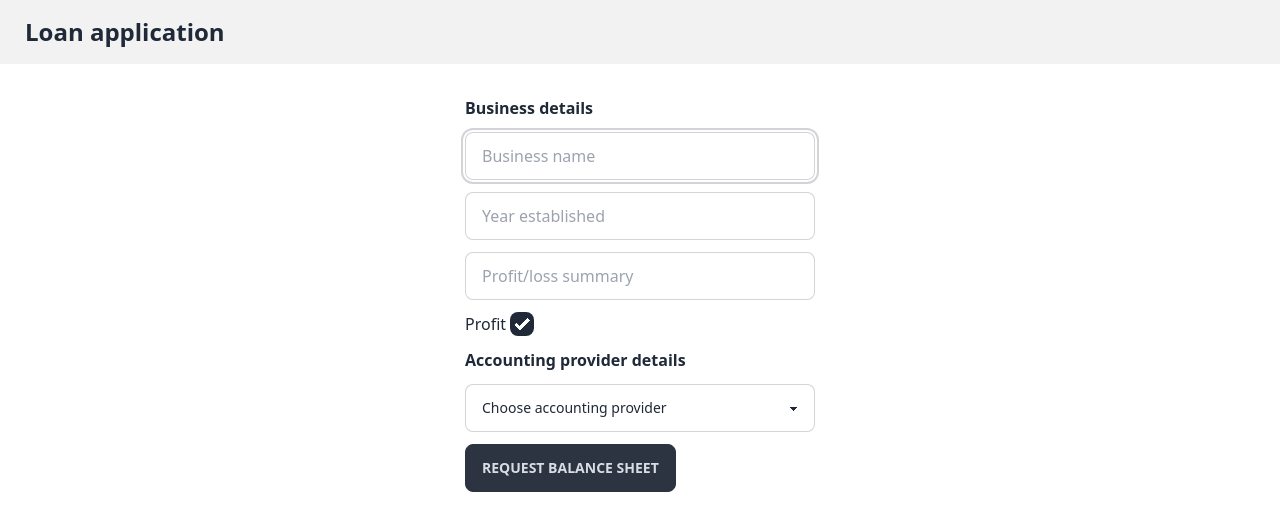
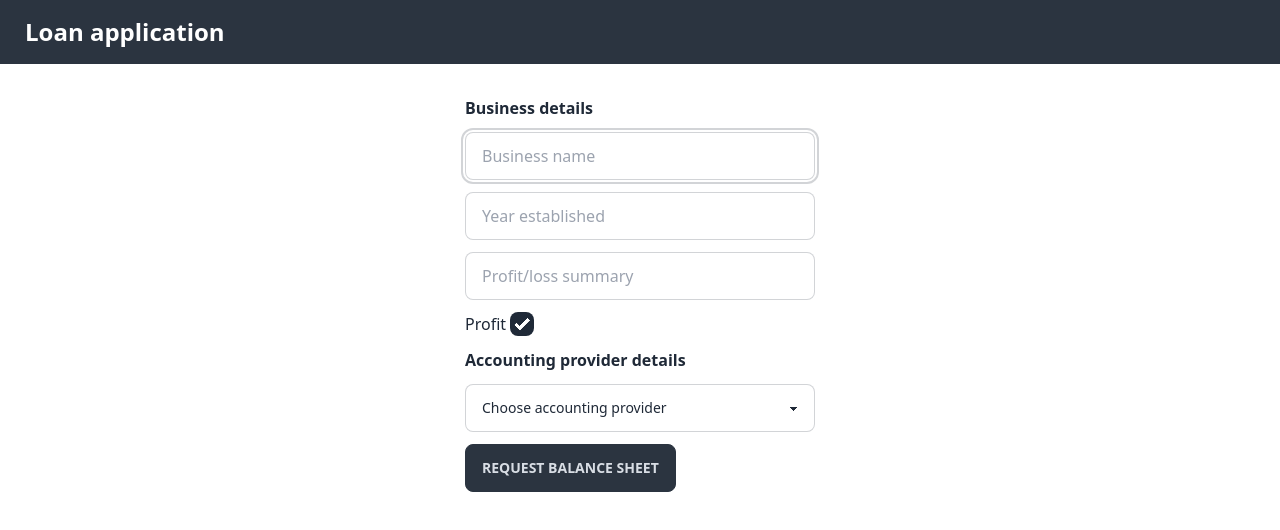
Before and after one commit to HariKrishna-28/loan-application, a Next.js app in the folder frontend/: page / in a window 1280 px wide. Shown: the top 530 px of the page. Built offline with nearby package versions, Linux system fonts and the light colour scheme.

Commit message:
refactor routes

```diff
--- a/frontend/src/app/page.tsx
+++ b/frontend/src/app/page.tsx
@@ -44,11 +44,11 @@ export default function Home() {
               className="input input-bordered w-[350px]" />
 
             <input
-              type="text"
+              type="number"
               onChange={(e) => setProfitSummary(e.target.value)}
               required
               placeholder="Profit/loss summary"
-              className="input input-bordered w-[350px]" />
+              className={isProfit ? 'input input-bordered w-[350px] text-green-600' : 'input input-bordered w-[350px] text-red-600'} />
 
             <div className="flex flex-row items-center gap-1">
               <label htmlFor="profit-loss">Profit</label>
--- a/frontend/src/components/Navigation/Navbar.tsx
+++ b/frontend/src/components/Navigation/Navbar.tsx
@@ -4,9 +4,9 @@ import React from 'react'
 const Navbar = () => {
 
     return (
-        <div className="navbar bg-base-200">
+        <div className="navbar bg-neutral">
             <div className="flex-1">
-                <a className="btn btn-ghost normal-case font-bold text-2xl">
+                <a className="btn btn-ghost text-white normal-case font-bold text-2xl">
                     Loan application
                 </a>
             </div>
```
